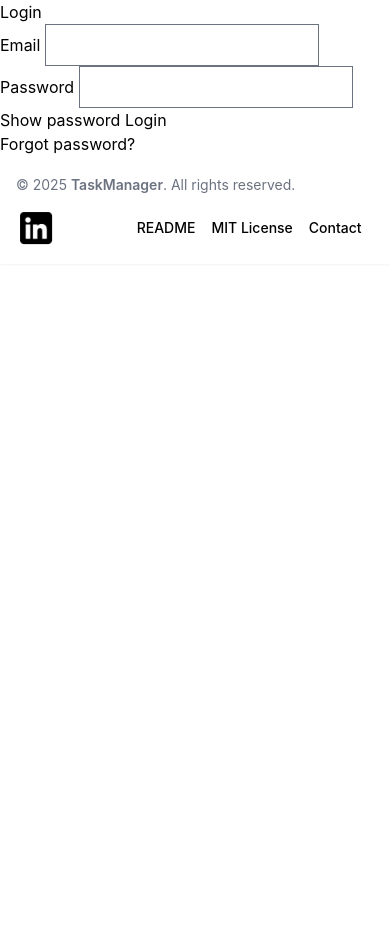
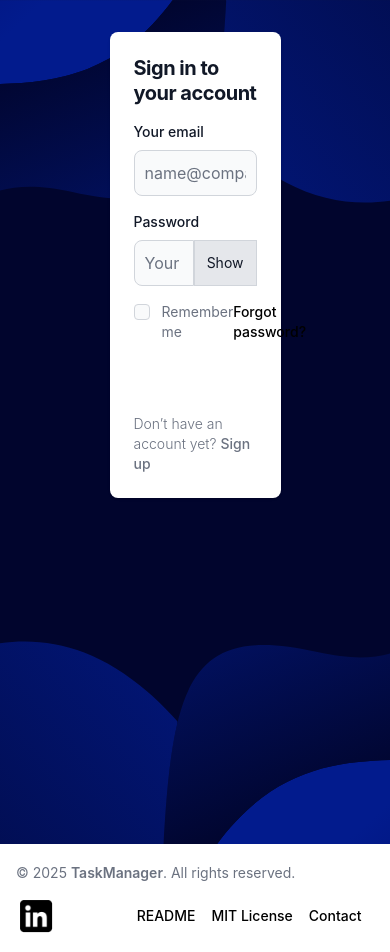
Before and after one commit to vazowskyy/Todo-list, a Flask app: page /login in a window 390 px wide. Shown: the part 72-1024 px from the top of the page. Before the commit the page ends 317 px from the top, so only its background shows below. Run offline with Flask 3, Linux system fonts and the light colour scheme; some libraries are stand-ins or nearby versions.

Commit message:
Login page UI using tailwind:flowbite css

```diff
--- a/TodoAPP/website/auth.py
+++ b/TodoAPP/website/auth.py
@@ -15,6 +15,9 @@
 
 @auth.route('/login', methods=['GET', 'POST'])
 def login():
+    if current_user.is_authenticated:
+        return redirect(url_for("views.home"))
+
     form = LoginForm()
     if form.validate_on_submit():
         email = form.email.data
@@ -33,6 +36,9 @@
 
 @auth.route('/register', methods=['GET', 'POST'])
 def register():
+    if current_user.is_authenticated:
+        return redirect(url_for("views.home"))
+
     form = RegistrationForm()
     if form.validate_on_submit():
         name = form.name.data.lower().capitalize()
--- a/TodoAPP/website/static/showpassword.js
+++ b/TodoAPP/website/static/showpassword.js
@@ -6,12 +6,12 @@
 function togglePassword() {
   if (passwordInput.type === 'password') {
     passwordInput.type = 'text';
-    togglePasswordButton.textContent = 'Hide password';
+    togglePasswordButton.textContent = 'Hide';
     togglePasswordButton.setAttribute('aria-label',
       'Hide password.');
   } else {
     passwordInput.type = 'password';
-    togglePasswordButton.textContent = 'Show password';
+    togglePasswordButton.textContent = 'Show';
     togglePasswordButton.setAttribute('aria-label',
       'Show password as plain text. ' +
       'Warning: this will display your password on the screen.');
--- a/TodoAPP/website/static/style.css
+++ b/TodoAPP/website/static/style.css
@@ -1,9 +1,6 @@
-body {
-  background: #060f12;
-  background: linear-gradient(
-    90deg,
-    rgba(6, 15, 18, 1) 0%,
-    rgba(87, 199, 133, 1) 59%,
-    rgba(237, 221, 83, 1) 100%
-  );
+@layer components {
+  .error {
+    @apply p-4 mb-4 text-sm text-blue-800 rounded-lg bg-blue-50
+           dark:bg-gray-800 dark:text-blue-400;
+  }
 }
--- a/TodoAPP/website/templates/base.html
+++ b/TodoAPP/website/templates/base.html
@@ -6,7 +6,7 @@
   <meta name="viewport" content="width=device-width, initial-scale=1.0" />
   <title>{% block title %}Home{% endblock %}</title>
   <link href="https://cdn.jsdelivr.net/npm/flowbite@3.1.2/dist/flowbite.min.css" rel="stylesheet" />
-  <!--<link rel="stylesheet" href="{{ url_for('static', filename = 'style.css') }}">-->
+  <link rel="stylesheet" href="{{ url_for('static', filename = 'style.css') }}">
   <link rel="icon" type="image/png" href="{{ url_for('static', filename = 'favicon.png') }}">
 </head>
 
@@ -36,11 +36,11 @@
           </li>
           {% if current_user.is_authenticated %}
           <li class="nav-item">
-            <a class="nav-link" href="/todo_list">Todo List</a>
+            <a href="/todo_list" class="block py-2 px-3 text-gray-900 rounded-sm hover:bg-gray-100 md:hover:bg-transparent md:border-0 md:hover:text-blue-700 md:p-0 dark:text-white md:dark:hover:text-blue-500 dark:hover:bg-gray-700 dark:hover:text-white md:dark:hover:bg-transparent">Todo List</a>
           </li>
 
           <li class="nav-item">
-            <a class="nav-link" href="/logout">Logout</a>
+            <a href="/logout" class="block py-2 px-3 text-gray-900 rounded-sm hover:bg-gray-100 md:hover:bg-transparent md:border-0 md:hover:text-blue-700 md:p-0 dark:text-white md:dark:hover:text-blue-500 dark:hover:bg-gray-700 dark:hover:text-white md:dark:hover:bg-transparent">Logout</a>
           </li>
           {% else %}
 
@@ -57,9 +57,11 @@
       </div>
     </div>
   </nav>
-  {% block content %}
 
-  {% endblock %}
+    {% block content %}
+
+    {% endblock %}
+
 
   <footer class="bg-white shadow-sm dark:bg-gray-800">
   <div class="w-full mx-auto max-w-screen-xl p-4 md:flex md:items-center md:justify-between">
--- a/TodoAPP/website/templates/login.html
+++ b/TodoAPP/website/templates/login.html
@@ -1,28 +1,94 @@
 {% extends "base.html" %}
-
 {% block content %}
-<div class="column is-4 is-offset-4">
-    <h3 class="title">Login</h3>
-    <div class="box">
-        {% with messages = get_flashed_messages() %}
-        {% if messages %}
-            <div class="notification is-danger">
-                {{ messages[0] }}
-            </div>
+<section class="h-screen bg-cover bg-center" style="background-image: url('/static/background.svg')">
+    <div class="flex flex-col items-center justify-center px-6 py-8 mx-auto md:h-screen lg:py-26">
+        {% with errors = get_flashed_messages(category_filter=["error"]) %}
+        {% if errors %}
+        <div class="p-4 mb-4 text-sm text-red-800 rounded-lg bg-red-50 dark:bg-gray-800 dark:text-red-400" role="alert">
+        <ul>
+            {% for msg in errors %}
+            <li>{{ msg }}</li>
+            {% endfor -%}
+        </ul>
+        </div>
         {% endif %}
         {% endwith %}
-        <form method="POST" action="/login">
+        <div
+            class="w-1/2 bg-white rounded-lg shadow dark:border md:mt-0 sm:max-w-md xl:p-0 dark:bg-gray-800 dark:border-gray-700">
+            <div class="p-6 space-y-4 md:space-y-6 sm:p-8">
+                <h1 class="text-xl font-bold leading-tight tracking-tight text-gray-900 md:text-2xl dark:text-white">
+                    Sign in to your account
+                </h1>
+                <form class="space-y-4 md:space-y-6" method="POST" action="/login">
+                    {{ form.csrf_token }}
 
-            {{ form.csrf_token }}
-            <p>{{ form.email.label }} {{ form.email() }}</p>
-            <p>{{ form.password.label }} {{ form.password() }}</p>
+                    <!-- Email -->
+                    <div>
+                        <label for="{{ form.email.id }}"
+                            class="block mb-2 text-sm font-medium text-gray-900 dark:text-white">Your email</label>
+                        {{ form.email(
+                        class='bg-gray-50 border border-gray-300 text-gray-900 rounded-lg focus:ring-primary-600
+                        focus:border-primary-600 block w-full p-2.5 dark:bg-gray-700 dark:border-gray-600
+                        dark:placeholder-gray-400 dark:text-white dark:focus:ring-blue-500 dark:focus:border-blue-500',
+                        placeholder='name@company.com',
+                        required=True
+                        ) }}
+                    </div>
 
-            <button id="toggle-password" type="button" aria-label="Show password as plain text. Warning: this will display your password on the screen">Show password</button>
+                    <!-- Password -->
+                    <div class="relative">
+                        <label for="{{ form.password.id }}"
+                            class="block mb-2 text-sm font-medium text-gray-900 dark:text-white">Password</label>
+                        <div class="flex">
 
-            <button class="button is-block is-info is-large is-fullwidth">Login</button>
-        </form>
+                            {{ form.password(
+                            class='bg-gray-50 rounded-none rounded-l-lg border-gray-300 text-gray-900 rounded-lg
+                            focus:ring-primary-600
+                            focus:border-primary-600 block w-full p-2.5 dark:bg-gray-700 dark:border-gray-600
+                            dark:placeholder-gray-400 dark:text-white dark:focus:ring-blue-500
+                            dark:focus:border-blue-500',
+                            placeholder='Your password',
+                            required=True
+                            ) }}
+                            <span
+                                class="inline-flex items-center px-3 text-sm text-gray-900 bg-gray-200 border border-e-0 border-gray-300 rounded-e-md dark:bg-gray-600 dark:text-gray-400 dark:border-gray-600">
+                                <button id="toggle-password" type="button" aria-label="Show/hide password">
+                                    Show
+                                </button>
+                            </span>
+                        </div>
+
+                    </div>
+
+                    <!-- Remember Me -->
+                    <div class="flex items-center justify-between">
+                        <div class="flex items-start">
+                            <div class="flex items-center h-5">
+                                {{ form.remember_me(class='w-4 h-4 border border-gray-300 rounded bg-gray-50
+                                focus:ring-3 focus:ring-primary-300 dark:bg-gray-700 dark:border-gray-600
+                                dark:focus:ring-primary-600 dark:ring-offset-gray-800') }}
+                            </div>
+                            <div class="ml-3 text-sm">
+                                <label for="remember" class="text-gray-500 dark:text-gray-300">Remember me</label>
+                            </div>
+                        </div>
+                        <a href="/forgot"
+                            class="text-sm font-medium text-primary-600 hover:underline dark:text-primary-500 dark:text-gray-300">Forgot
+                            password?</a>
+                    </div>
+
+                    <!-- Submit Button -->
+                    <button type="submit"
+                        class="w-full text-white bg-primary-600 hover:bg-primary-700 focus:ring-4 focus:outline-none focus:ring-primary-300 font-medium rounded-lg text-sm px-5 py-2.5 text-center dark:bg-primary-600 dark:hover:bg-primary-700 dark:focus:ring-primary-800">Sign
+                        in</button>
+                    <p class="text-sm font-light text-gray-500 dark:text-gray-400">
+                        Don’t have an account yet? <a href="/register"
+                            class="font-medium text-primary-600 hover:underline dark:text-primary-500">Sign up</a>
+                    </p>
+                </form>
+            </div>
+        </div>
     </div>
-    <a href="/forgot">Forgot password?</a>
-</div>
-<script src="{{ url_for('static', filename='showpassword.js')}}"></script>
+</section>
+<script src="/static/showpassword.js"></script>
 {% endblock %}
```
Also changed, not shown: TodoAPP/website/templates/home.html (+10 -2 lines), TodoAPP/website/static/example.png (added).
